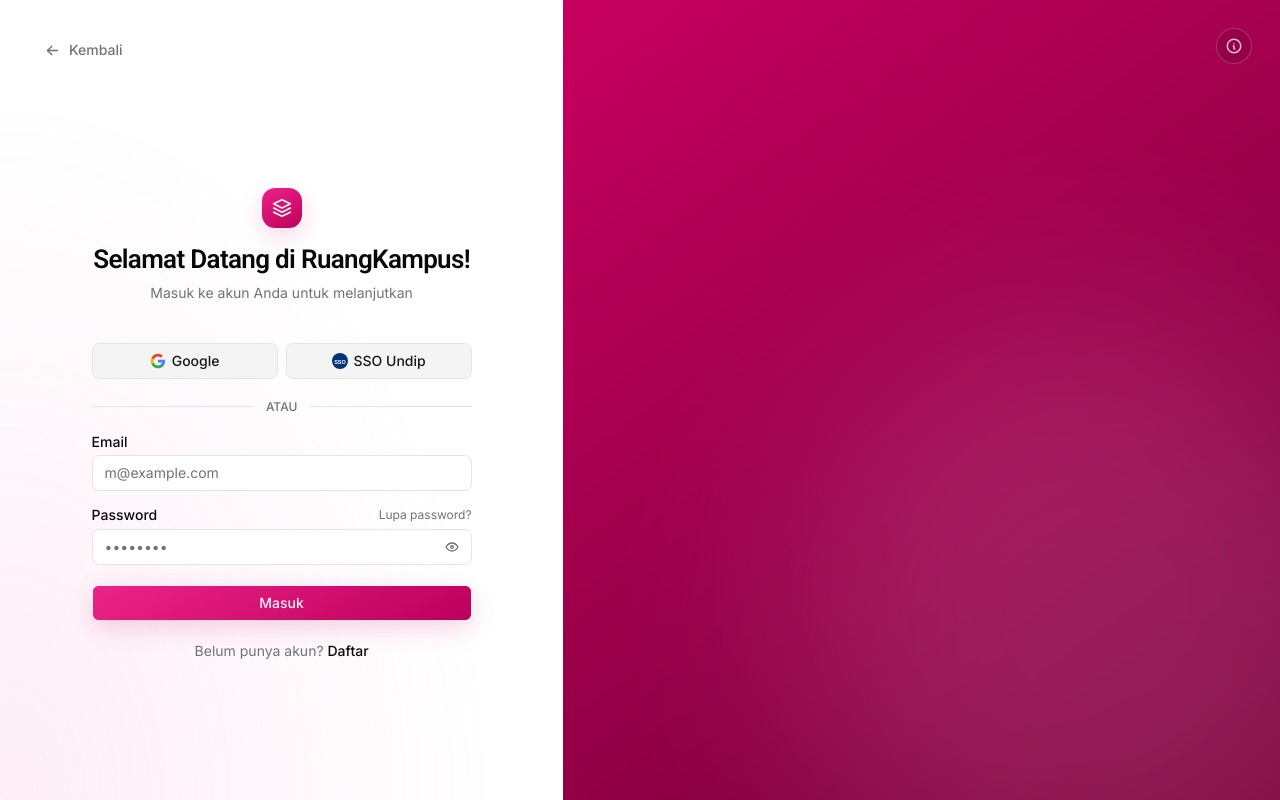
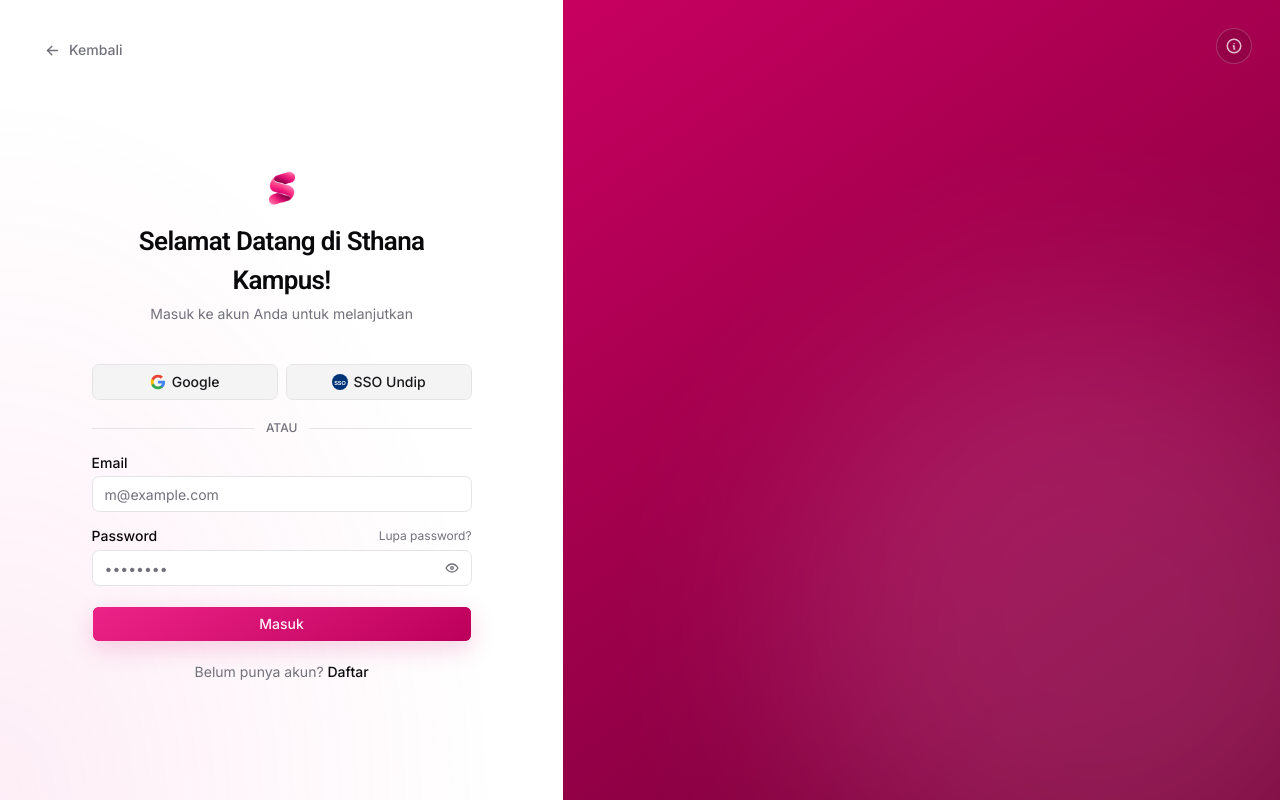
Before and after one commit to ZaidaanArd/ProjectPPK, a Next.js app: page /login in a window 1280 px wide. Built offline with nearby package versions, Linux system fonts and the light colour scheme.

Commit message:
feat(auth): apply Sthana branding to login

```diff
--- a/src/app/(auth)/login/login-form.tsx
+++ b/src/app/(auth)/login/login-form.tsx
@@ -1,6 +1,7 @@
 "use client"
 
 import Link from "next/link"
+import { BrandLogo } from "@/components/brand-logo"
 import { useState } from "react"
 import type { FormEvent } from "react"
 import {
@@ -18,26 +19,6 @@
 import { Label } from "@/components/ui/label"
 import { Separator } from "@/components/ui/separator"
 import { LiveOrb } from "@/components/ui/live-orb"
-
-function LogoIcon() {
-  return (
-    <svg
-      width="20"
-      height="20"
-      viewBox="0 0 24 24"
-      fill="none"
-      aria-hidden="true"
-    >
-      <path
-        d="M12 2L2 7l10 5 10-5-10-5zM2 17l10 5 10-5M2 12l10 5 10-5"
-        stroke="currentColor"
-        strokeWidth="2"
-        strokeLinecap="round"
-        strokeLinejoin="round"
-      />
-    </svg>
-  )
-}
 
 function GoogleIcon() {
   return (
@@ -106,7 +87,7 @@
           setIntroConsumed(true)
           setShowInfo((current) => !current)
         }}
-        aria-label={showInfo ? "Kembali ke orb" : "Lihat fitur RuangKampus"}
+        aria-label={showInfo ? "Kembali ke orb" : "Lihat fitur Sthana Kampus"}
         aria-pressed={showInfo}
         title={showInfo ? "Kembali ke orb" : "Lihat fitur"}
         className="absolute top-7 right-7 z-20 flex size-9 items-center justify-center rounded-full border border-white/20 bg-black/10 text-white/75 backdrop-blur-md transition-colors hover:bg-white/15 hover:text-white focus-visible:ring-2 focus-visible:ring-white/60 focus-visible:outline-none"
@@ -174,12 +155,10 @@
         <div className="my-auto w-full max-w-[380px] shrink-0">
           {/* Logo */}
           <div className="mb-10 flex flex-col items-center gap-3">
-            <div className="login-pink-accent flex size-10 items-center justify-center rounded-xl bg-primary text-primary-foreground">
-              <LogoIcon />
-            </div>
+            <BrandLogo markOnly />
             <div className="text-center">
               <h1 className="font-heading text-[26px] font-semibold tracking-tight text-foreground">
-                Selamat Datang di RuangKampus!
+                Selamat Datang di Sthana Kampus!
               </h1>
               <p className="mt-1 text-sm text-muted-foreground">
                 Masuk ke akun Anda untuk melanjutkan
```
